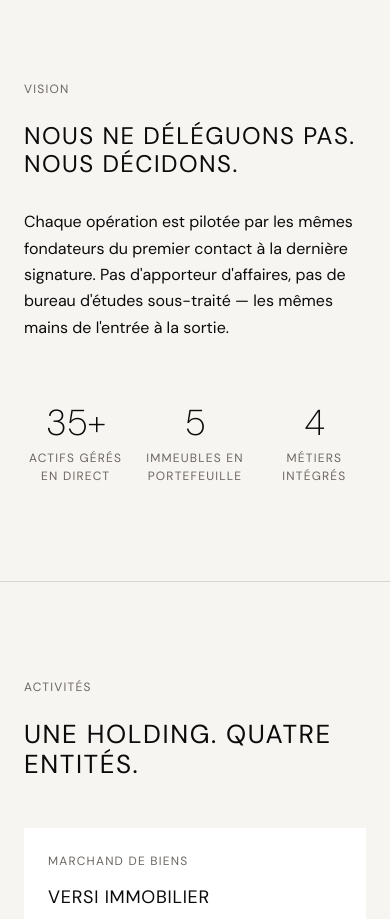
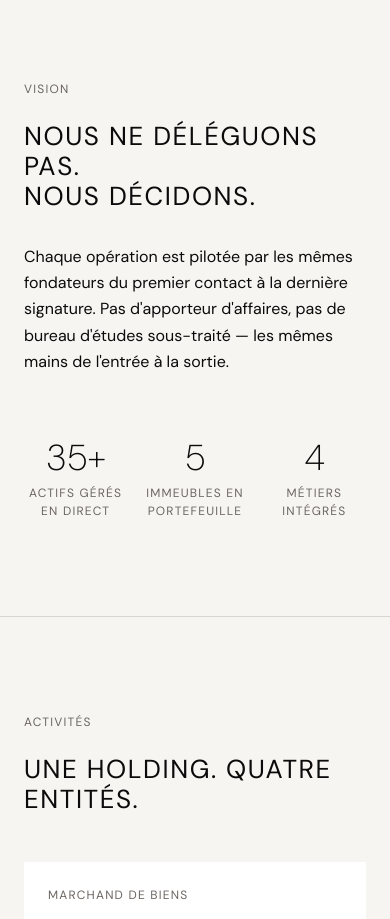
Before and after one commit to thomasissa-png/Versi, a React (Vite) app in the folder src/: page / in a window 390 px wide. Shown: the part 860-1779 px from the top of the page. Built offline with nearby package versions, Linux system fonts and the light colour scheme; a web font is replaced by a local one.

Commit message:
revert: remove Mission title mobile font-size override
Founder requested to keep original sizing.

https://claude.ai/code/session_01HV4tnd3Zmxbh529gwrehkx

```diff
--- a/src/src/components/Mission.css
+++ b/src/src/components/Mission.css
@@ -83,10 +83,6 @@
 
 /* Responsive */
 @media (max-width: 767px) {
-  .mission__title {
-    font-size: 1.5rem;
-  }
-
   .mission__inner {
     grid-template-columns: 1fr;
     gap: var(--spacing-2xl);
```
